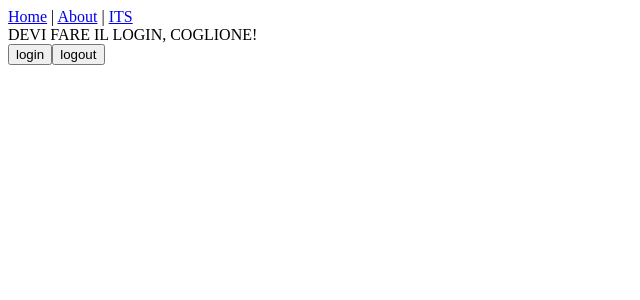
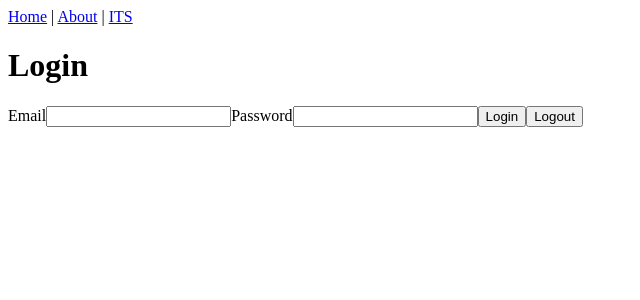
Before and after one commit to itsbeat/quitzone, a Vue app in the folder client/: page /login in a window 1280 px wide. Shown: the top 300 px of the page, without its empty margins (0-640 px from the left). Built offline with nearby package versions, Linux system fonts and the light colour scheme; the HTML template or start-up script is replaced by a standard one.

Commit message:
add login logic

```diff
--- a/client/src/views/Login.vue
+++ b/client/src/views/Login.vue
@@ -1,20 +1,41 @@
 <template>
-<div class="wrapper">
-  <div>DEVI FARE IL LOGIN, COGLIONE!</div>
-  <button>login</button>
-  <button>logout</button>
+    <div class="wrapper" v-on:submit.prevent>
+    <h1>Login</h1>
+    <label for="email">Email</label>
+    <input type="text" v-model="email">
+    <label for="password">Password</label>
+    <input type="password" v-model="password">
+
+    <button @click="login()">Login</button>
+    <button>Logout</button>
     </div>
 </template>
 
 <script>
-
+    import api from '../services/api'
     export default {
         name: "Login",
         data() {
-    return {};
+            return {
+                email: null,
+                password: null,
+            };
         },
         mounted() {},
-  methods: {},
+        methods: {
+            async login() {
+                try {
+                    let response = await api.post('/login', {
+                    email: this.email,
+                    password: this.password,
+                    });
+                    console.log(response);
+
+                } catch (error) {
+                    console.log(error);
+                }
+            }
+        },
         computed: {}
     }
 </script>
```
Also changed, not shown: 1 other file (tests, documents, lock files or other folders). Lines whose indentation alone changed are shown as unchanged.
